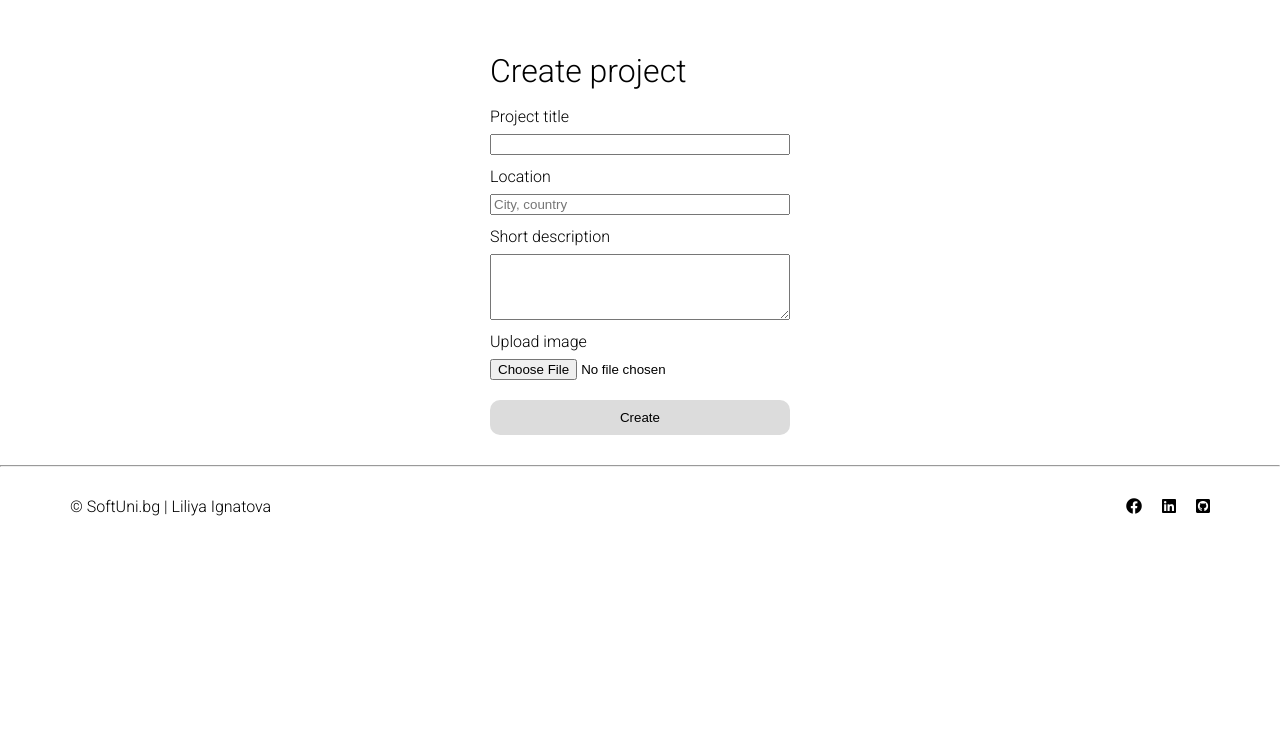
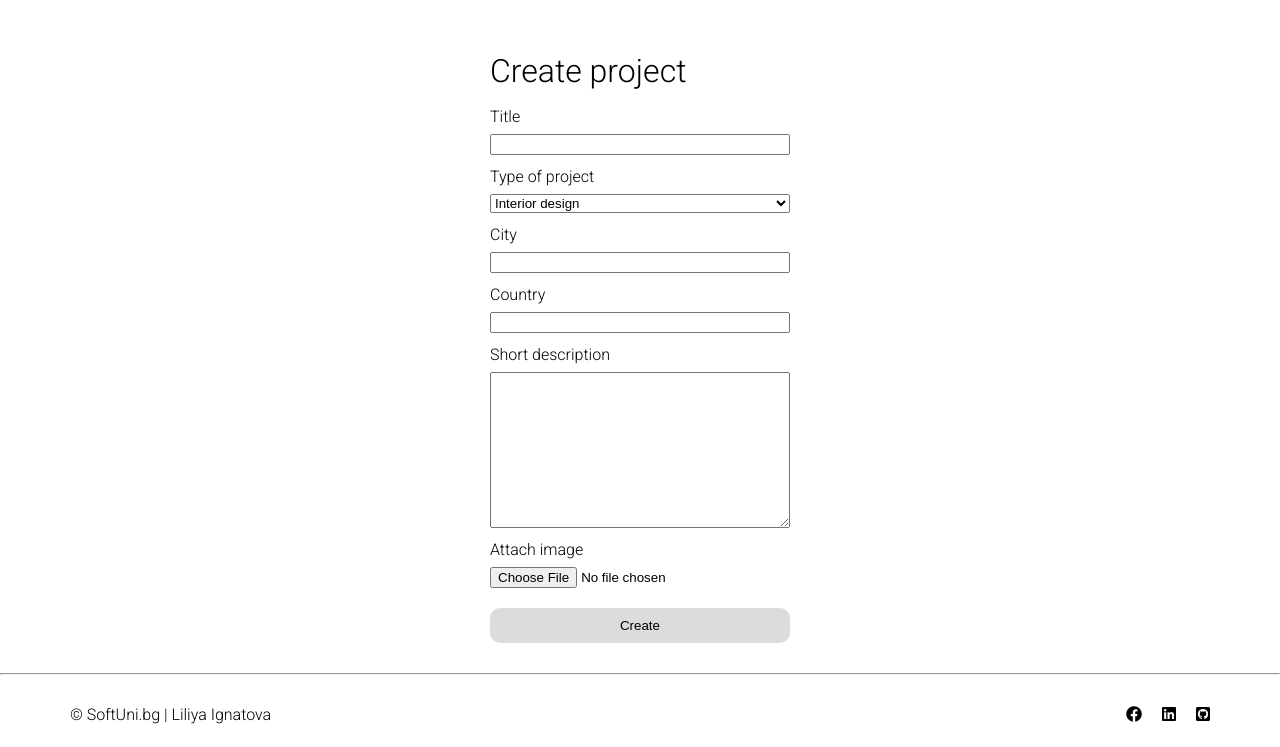
Before and after one commit to L-Ignatova/interior_meet, a Django app: template templates/add.html in a window 1280 px wide. Shown: the part 64-811 px from the top of the page. Before the commit the page ends 580 px from the top, so only its background shows below. Run offline with Django 3.2, Linux system fonts and the light colour scheme; the template is opened without the code that fills it: values that come from a table or form of the project are taken from there, others are empty.

Commit message:
added 'create' page and functionalities

```diff
--- a/interior_meet/designs/forms.py
+++ b/interior_meet/designs/forms.py
@@ -0,0 +1,34 @@
+import os
+from os.path import join
+
+from django import forms
+from django.conf import settings
+
+from interior_meet.designs.models import Design
+
+
+class DesignForm(forms.ModelForm):
+    def __init__(self, *args, **kwargs):
+        super().__init__(*args, **kwargs)
+        self.label_suffix = ""
+
+    class Meta:
+        model = Design
+        fields = ('title', 'type', 'city', 'country', 'description', 'image')
+        labels = {
+            'type': 'Type of project',
+            'description': 'Short description',
+            'image': 'Attach image',
+        }
+
+
+class CreateDesignForm(DesignForm):
+    pass
+
+
+class EditDesignForm(DesignForm):
+    def save(self, commit=True):
+        db_pet = Design.objects.get(pk=self.instance.id)
+        if commit:
+            os.remove(join(settings.MEDIA_ROOT, db_pet.image.url[len('/media/'):]))
+        return super().save(commit)
--- a/interior_meet/designs/urls.py
+++ b/interior_meet/designs/urls.py
@@ -1,8 +1,8 @@
 from django.urls import path
 
-from interior_meet.designs.views import add_page, list_designs
+from interior_meet.designs.views import list_designs, create_design
 
 urlpatterns = [
     path('', list_designs, name='all designs'),
-    path('add/', add_page, name='add'),
+    path('create/', create_design, name='create design'),
 ]
--- a/templates/add.html
+++ b/templates/add.html
@@ -3,17 +3,9 @@
 {% block content %}
     <section class="form">
         <h1>Create project</h1>
-        <form action="">
-            <label for="name">Project title</label>
-            <input type="text" name="name" id="name">
-            <label for="city">Location</label>
-            <input type="text" name="city" id="city" placeholder="City, country">
-
-            <label for="intro">Short description</label>
-            <textarea name="intro" id="intro" rows="4"></textarea>
-
-            <label for="image">Upload image</label>
-            <input type="file" name="image" id="image">
+        <form method="post" action="{% url 'create design' %}" enctype="multipart/form-data">
+            {% csrf_token %}
+            {{ form }}
             <button type="submit" class="btn">Create</button>
         </form>
     </section>
--- a/templates/shared/base.html
+++ b/templates/shared/base.html
@@ -21,7 +21,7 @@
                 <li><button class="icon-menu"><i class="fas fa-bars"></i></button>
                 <li><ul class="drop non-active">
                     <li><a href="{% url 'all designs' %}">Catalogue</a></li>
-                    <li><a href="../add.html">Add project</a></li>
+                    <li><a href="{% url 'create design' %}">Add project</a></li>
                     <li><a href="../login.html">Login</a></li>
                     <li><a href="../profile.html">Profile</a></li>
                 </ul></li>
```
Also changed, not shown: interior_meet/designs/views.py (+15 -11 lines).
